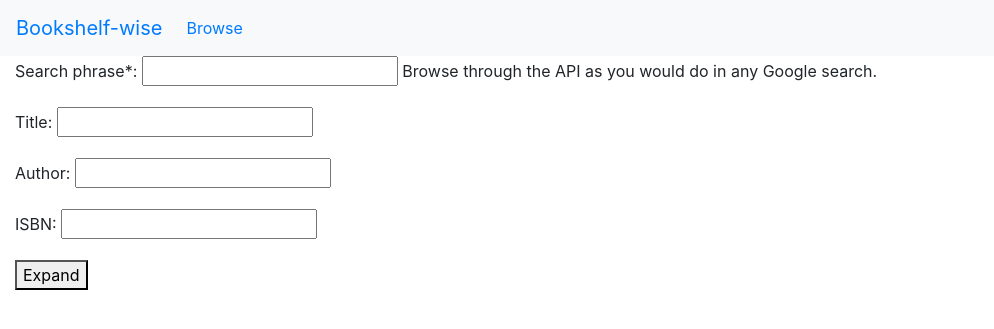
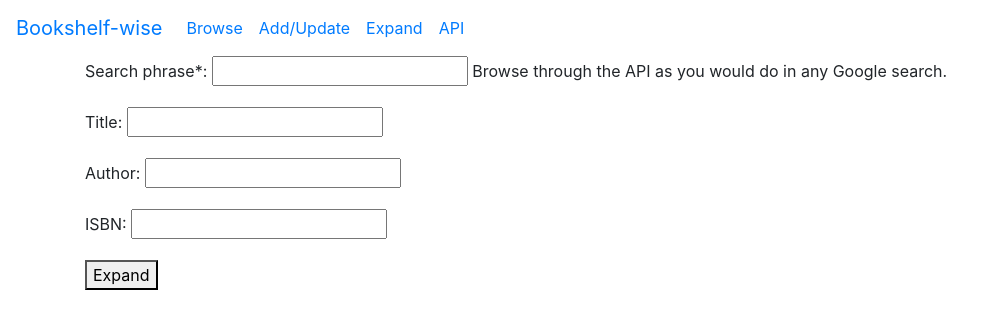
Before and after one commit to FilipHalon/bookshelf-wise, a Django app: page /expand in a window 1280 px wide. Shown: the top 329 px of the page, without its empty margins (0-994 px from the left). Run offline with Django 3.2, Linux system fonts and the light colour scheme; some libraries are stand-ins or nearby versions.

Commit message:
Local styling moved to style.css; navbar expanded and linked.

```diff
--- a/bookshelfwise/books/templates/index.html
+++ b/bookshelfwise/books/templates/index.html
@@ -6,11 +6,7 @@
           href="https://stackpath.bootstrapcdn.com/bootstrap/4.4.1/css/bootstrap.min.css"
           integrity="sha384-Vkoo8x4CGsO3+Hhxv8T/Q5PaXtkKtu6ug5TOeNV6gBiFeWPGFN9MuhOf23Q9Ifjh"
           crossorigin="anonymous">
-    <style>
-        .container-fluid {
-            overflow-y: hidden;
-        }
-    </style>
+    <link rel="stylesheet" href="../../static/css/style.css">
     {% block script %}
 
     {% endblock %}
@@ -22,14 +18,17 @@
 </head>
 <body>
     <header class="sticky-top">
-        <nav class="navbar navbar-expand-lg bg-light">
-            <a class="navbar-brand" href="">Bookshelf-wise</a>
+        <nav class="navbar navbar-expand-lg">
+            <a class="navbar-brand" href="{% url "index" %}">Bookshelf-wise</a>
             <ul class="navbar-nav">
-                <li class="nav-item"><a class="nav-link active" href="">Browse</a></li>
+                <li class="nav-item"><a class="nav-link active" href="{% url 'browse' %}">Browse</a></li>
+                <li class="nav-item"><a class="nav-link active" href="{% url 'update' %}">Add/Update</a></li>
+                <li class="nav-item"><a class="nav-link active" href="{% url 'expand' %}">Expand</a></li>
+                <li class="nav-item"><a class="nav-link active" href="{% url 'api' %}">API</a></li>
             </ul>
         </nav>
     </header>
-    <main class="container-fluid bg-muted">
+    <main class="container-xl">
         {% block body %}
 
         {% endblock %}
--- a/bookshelfwise/static/css/style.css
+++ b/bookshelfwise/static/css/style.css
@@ -0,0 +1,3 @@
+.container-fluid {
+    overflow-y: hidden;
+}
```
